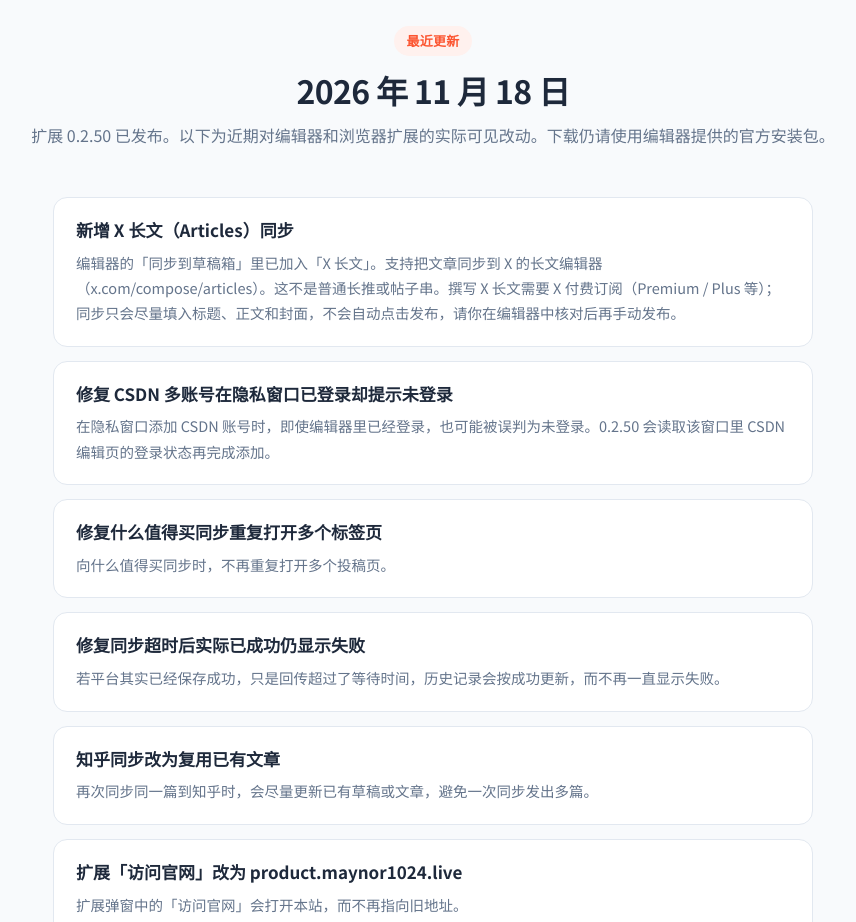
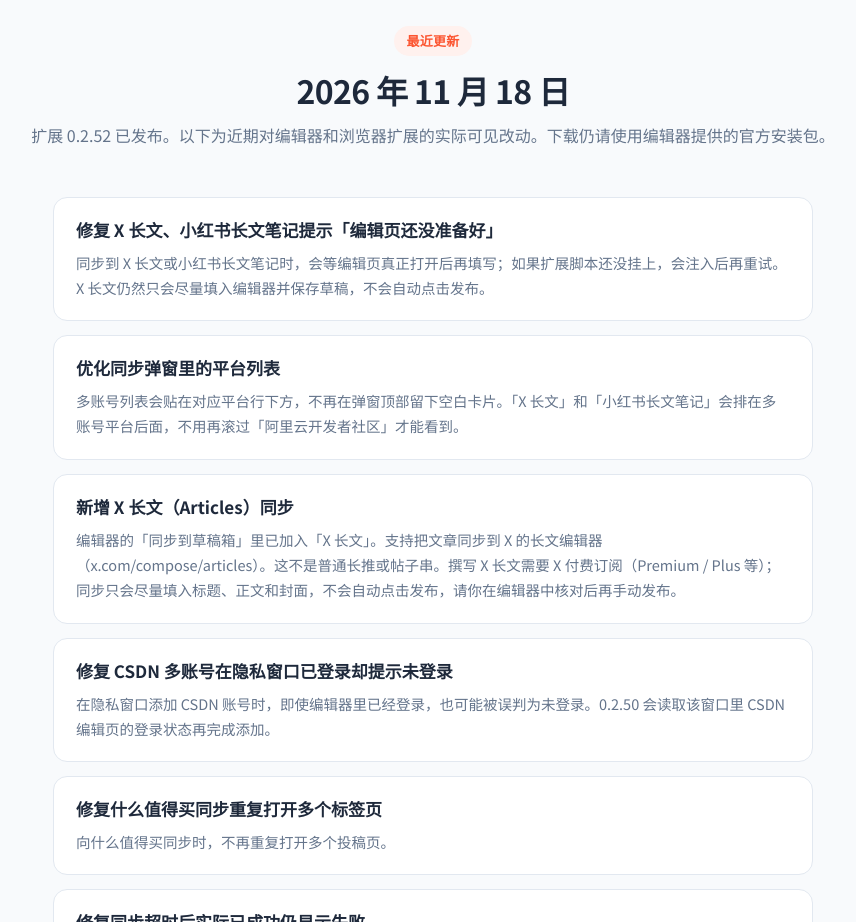
Before and after one commit to xianyu110/editor-maynor1024, a plain HTML site: page index.html in a window 1280 px wide. Shown: the part 5920-6842 px from the top of the page, without its empty margins (207-1063 px from the left). Drawn offline with Linux system fonts and the light colour scheme.

Commit message:
Update the Nov 18 changelog to extension 0.2.52.
Record the editor-not-ready fix for X Articles and Xiaohongshu, and the sync modal list layout changes.

```diff
--- a/index.html
+++ b/index.html
@@ -374,9 +374,17 @@
         <div class="section-head">
           <span class="eyebrow">最近更新</span>
           <h2>2026 年 11 月 18 日</h2>
-          <p>扩展 0.2.50 已发布。以下为近期对编辑器和浏览器扩展的实际可见改动。下载仍请使用编辑器提供的官方安装包。</p>
+          <p>扩展 0.2.52 已发布。以下为近期对编辑器和浏览器扩展的实际可见改动。下载仍请使用编辑器提供的官方安装包。</p>
         </div>
         <ol class="updates-list">
+          <li>
+            <h3>修复 X 长文、小红书长文笔记提示「编辑页还没准备好」</h3>
+            <p>同步到 X 长文或小红书长文笔记时，会等编辑页真正打开后再填写；如果扩展脚本还没挂上，会注入后再重试。X 长文仍然只会尽量填入编辑器并保存草稿，不会自动点击发布。</p>
+          </li>
+          <li>
+            <h3>优化同步弹窗里的平台列表</h3>
+            <p>多账号列表会贴在对应平台行下方，不再在弹窗顶部留下空白卡片。「X 长文」和「小红书长文笔记」会排在多账号平台后面，不用再滚过「阿里云开发者社区」才能看到。</p>
+          </li>
           <li>
             <h3>新增 X 长文（Articles）同步</h3>
             <p>编辑器的「同步到草稿箱」里已加入「X 长文」。支持把文章同步到 X 的长文编辑器（<span class="nowrap">x.com/compose/articles</span>）。这不是普通长推或帖子串。撰写 X 长文需要 X 付费订阅（Premium / Plus 等）；同步只会尽量填入标题、正文和封面，不会自动点击发布，请你在编辑器中核对后再手动发布。</p>
```
